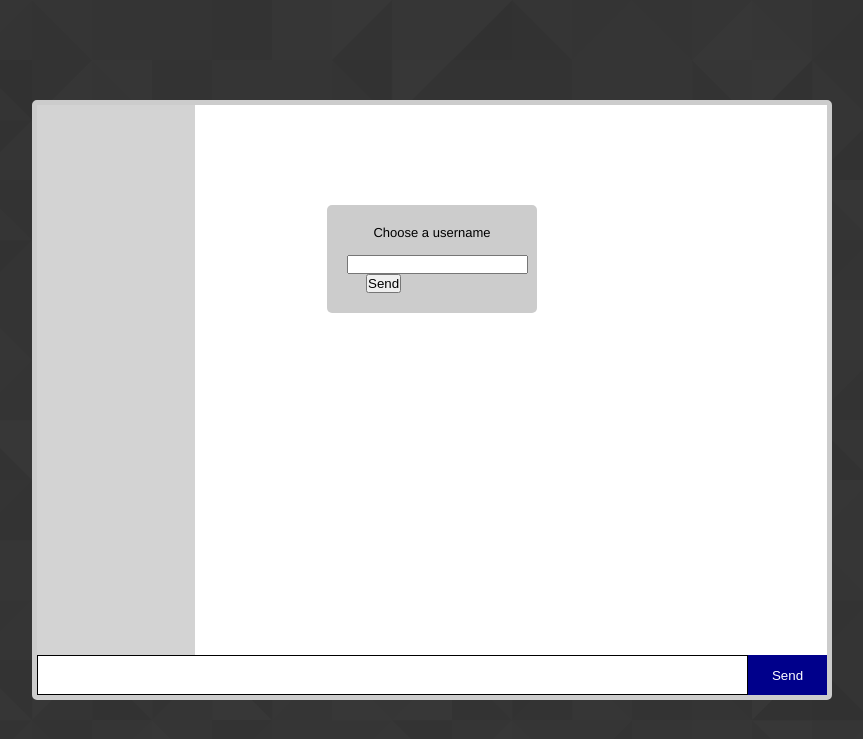
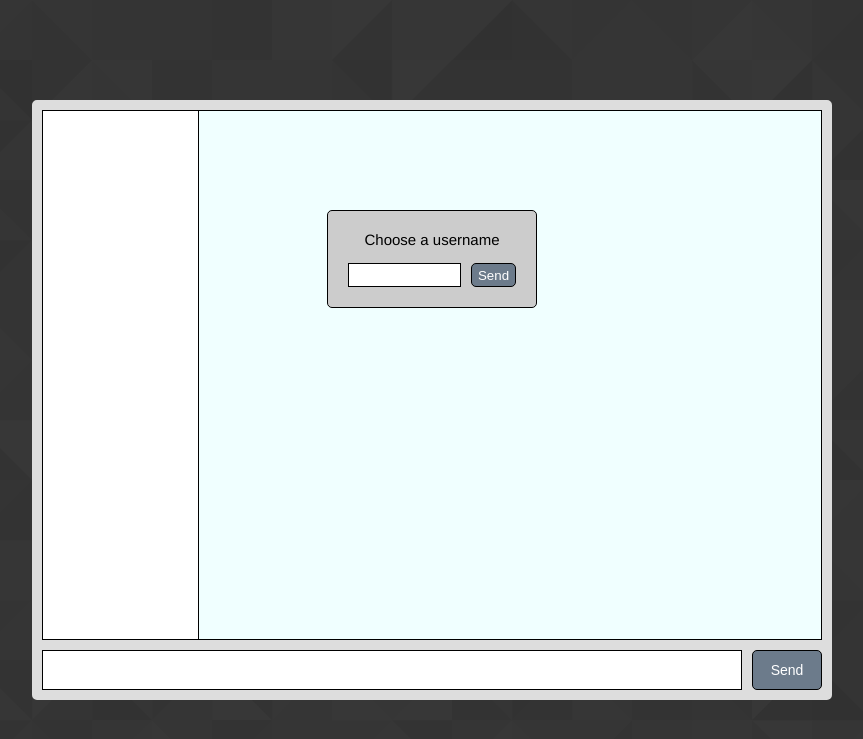
Before and after one commit to Heher/socket-io-chat, a Node project: template chat-example/views/index.jade in a window 1280 px wide. Shown: the top 739 px of the page, without its empty margins (208-1071 px from the left). Run offline with Node 20 templates, Linux system fonts and the light colour scheme; the template is opened without the code that fills it, so the values that code supplies are empty; some libraries are stand-ins or nearby versions.

Commit message:
Styling for username form

```diff
--- a/chat-example/css/index.css
+++ b/chat-example/css/index.css
@@ -17,8 +17,9 @@ body div.container {
   height: 600px;
   margin-top: -300px;
   margin-left: -400px;
-  border: 5px solid #CCC;
+  border: 10px solid #DDD;
   border-radius: 5px;
+  background: #DDD;
 }
 
 div.main-content {
@@ -26,7 +27,8 @@ div.main-content {
   display: -ms-flexbox;
   display: -webkit-flex;
   display: flex;
-  height: 550px;
+  height: 530px;
+  border: 1px solid #000;
 }
 
 form#chat-form {
@@ -35,21 +37,25 @@ form#chat-form {
   display: -webkit-flex;
   display: flex;
   height: 40px;
+  margin-top: 10px;
 }
 form#chat-form input {
   display: block;
+  padding: 10px;
+  width: 700px;
+  font-size: 15px;
   border: 1px solid #000;
-  padding: 10px;
-  width: 90%;
-  font-size: 15px;
+  margin-right: 10px;
 }
 form#chat-form button {
   display: block;
-  width: 10%;
+  width: 70px;
   height: 100%;
-  background: darkblue;
+  background: #6C7B8B;
   color: #FFF;
-  border: none;
+  border: 1px solid #000;
+  font-size: 14px;
+  border-radius: 5px;
 }
 
 #messages {
@@ -60,7 +66,7 @@ form#chat-form button {
   list-style-type: none;
   margin: 0;
   padding: 0;
-  background: #FFF;
+  background: #F0FFFF;
 }
 #messages li {
   padding: 5px 10px;
@@ -74,7 +80,8 @@ form#chat-form button {
   -webkit-flex: 1 1;
       -ms-flex: 1 1;
           flex: 1 1;
-  background: lightgrey;
+  background: #FFF;
+  border-right: 1px solid #000;
 }
 #users li {
   list-style-type: none;
@@ -90,6 +97,7 @@ form#chat-form button {
   padding: 20px;
   width: 210px;
   border-radius: 5px;
+  border: 1px solid #000;
   position: absolute;
   top: 100px;
   margin-left: auto;
@@ -100,7 +108,19 @@ form#chat-form button {
 #username-form p {
   text-align: center;
   margin-bottom: 15px;
+  font-size: 15px;
+}
+#username-form input {
+  height: 24px;
+  width: 113px;
+  border: 1px solid #000;
 }
 #username-form button {
-  margin-left: 19px;
+  margin-left: 10px;
+  width: 45px;
+  height: 24px;
+  background: #6C7B8B;
+  color: #FFF;
+  border: 1px solid #000;
+  border-radius: 5px;
 }
--- a/chat-example/sass/index.sass
+++ b/chat-example/sass/index.sass
@@ -14,8 +14,9 @@ body
 		height: 600px
 		margin-top: -300px
 		margin-left: -400px
-		border: 5px solid #CCC
+		border: 10px solid #DDD
 		border-radius: 5px
+		background: #DDD
 
 div.main-content
 	display: -webkit-box
@@ -24,7 +25,8 @@ div.main-content
 	display: -webkit-flex
 	display: flex
 
-	height: 550px
+	height: 530px
+	border: 1px solid #000
 
 form#chat-form
 	display: -webkit-box
@@ -33,40 +35,42 @@ form#chat-form
 	display: -webkit-flex
 	display: flex
 	height: 40px
+	margin-top: 10px
 
 	input
 		display: block
+		padding: 10px
+		width: 700px
+		font-size: 15px
 		border: 1px solid #000
-		padding: 10px
-		width: 90%
-		font-size: 15px
+		margin-right: 10px
 		//margin-right: .5%
 
 	button
 		display: block
-		width: 10%
+		width: 70px
 		height: 100%
-		background: darkblue
+		background: #6C7B8B
 		color: #FFF
-		border: none
-		//padding: 10px
+		border: 1px solid #000
+		font-size: 14px
+		border-radius: 5px
 
 #messages
 	flex: 4 1
 	list-style-type: none
 	margin: 0
 	padding: 0
-	background: #FFF
+	background: #F0FFFF
 	li
 		padding: 5px 10px
 		&.system
 			background: #C1F0F6
 
 #users
-	// width: 20%
-	// height: 100%
 	flex: 1 1
-	background: lightgrey
+	background: #FFF
+	border-right: 1px solid #000
 	li
 		list-style-type: none
 		text-align: center
@@ -80,6 +84,7 @@ form#chat-form
 	padding: 20px
 	width: 210px
 	border-radius: 5px
+	border: 1px solid #000
 
 	position: absolute
 	top: 100px
@@ -90,5 +95,16 @@ form#chat-form
 	p
 		text-align: center
 		margin-bottom: 15px
+		font-size: 15px
+	input
+		height: 24px
+		width: 113px
+		border: 1px solid #000
 	button
-		margin-left: 19px
+		margin-left: 10px
+		width: 45px
+		height: 24px
+		background: #6C7B8B
+		color: #FFF
+		border: 1px solid #000
+		border-radius: 5px
```
Also changed, not shown: chat-example/css/index.min.css (+1 -1 lines), 1 other file.
